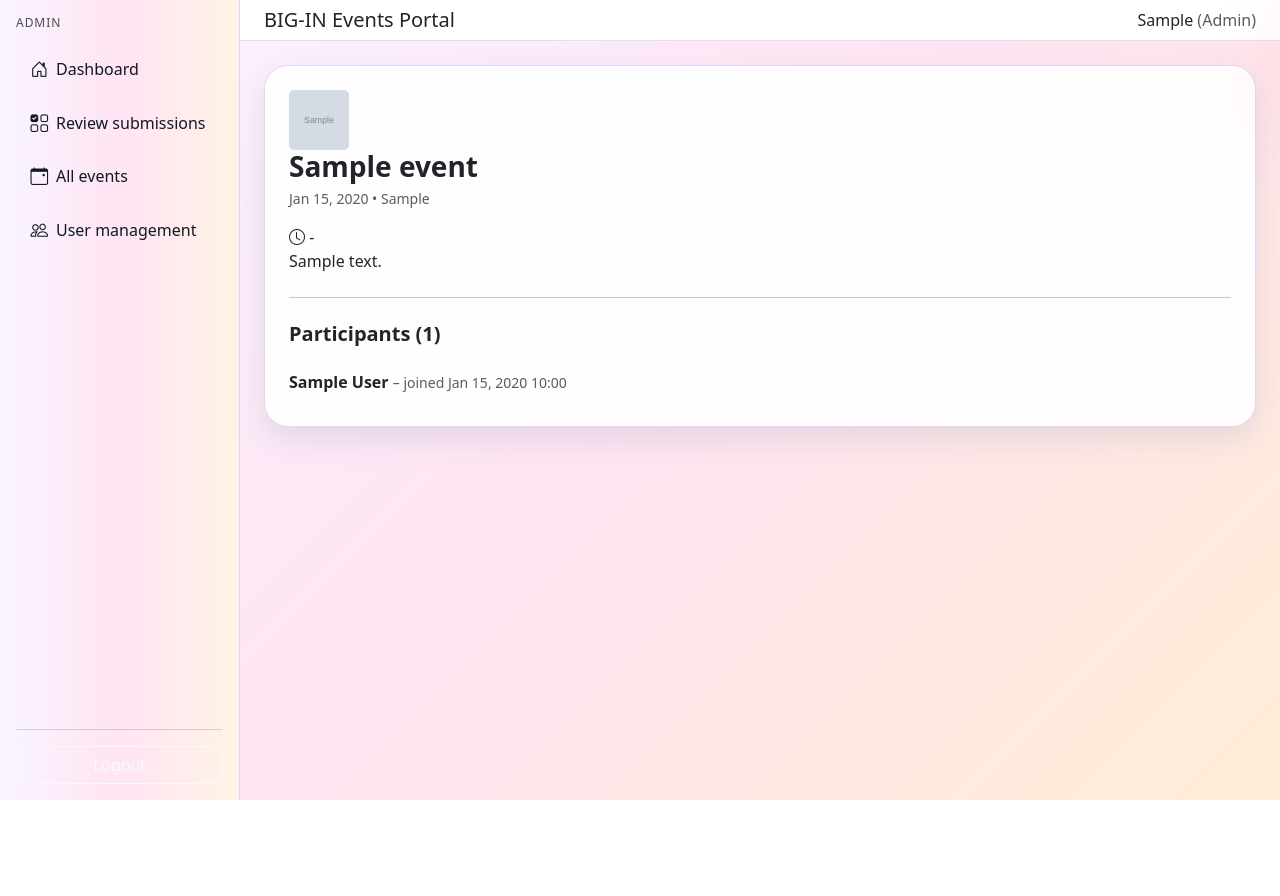
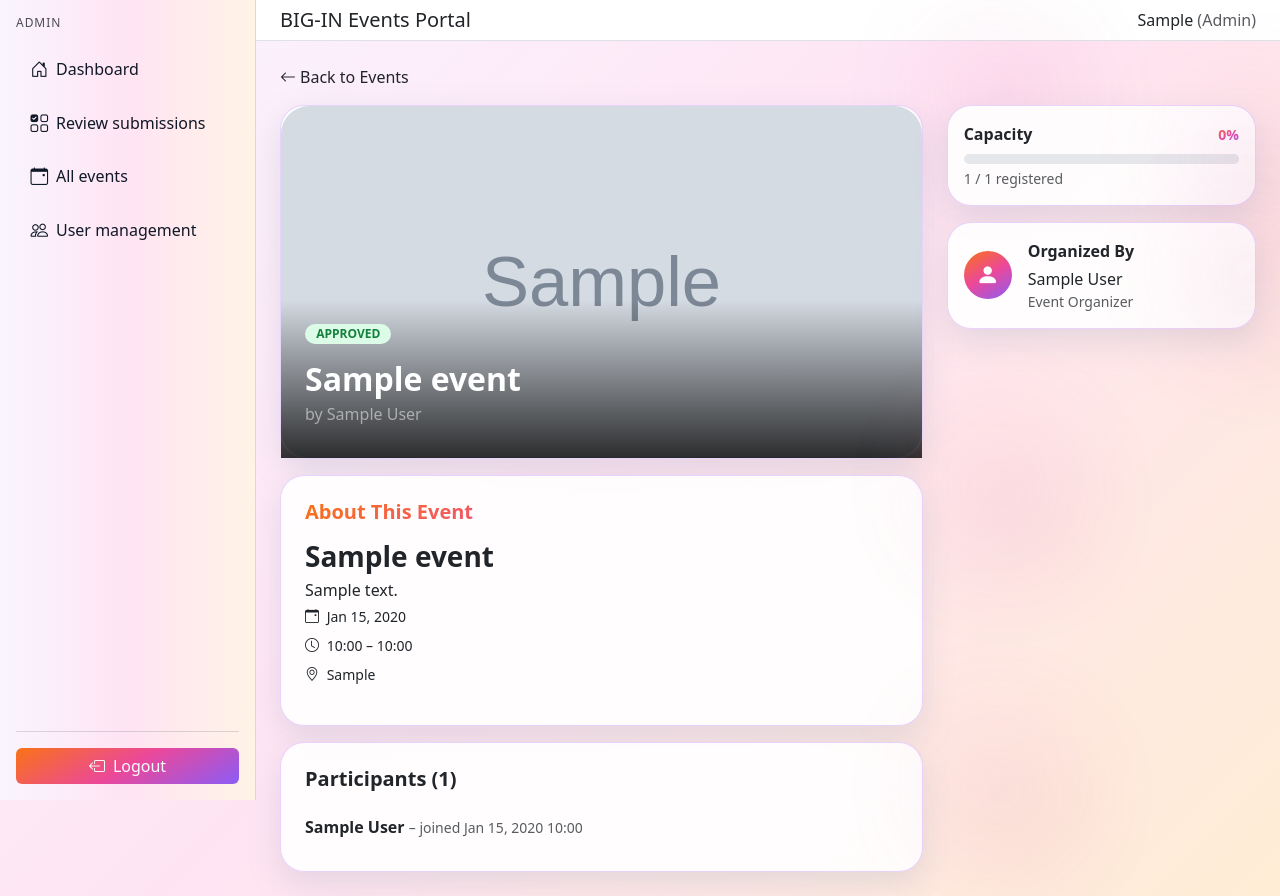
Before and after one commit to Nopd101/community_events_portal, a Django app: page /events/events/1/ in a window 1280 px wide; the page is wider, and only the part inside the window is pictured. Before the commit the page ends 800 px from the top of that part, so only its background shows below. Run offline with Django 5.2, Linux system fonts and the light colour scheme; a user stored in the database is signed in; tables that the repository leaves empty hold one stand-in row (values such as "Sample post"); grey boxes marked "Sample" are stand-in pictures.

Commit message:
polish fe

```diff
--- a/events/static/styles/dashboard.css
+++ b/events/static/styles/dashboard.css
@@ -189,8 +189,20 @@ ul.list-group.panel-list > li.list-group-item {
   border: none !important;
 }
 .sidebar-panel{
+  position: fixed;
+  top: 0;
+  left: 0;
+  width: 16rem;
+  height: 100vh;
+  overflow-y: auto;
   background: linear-gradient(90deg, #f9f5ff, #ffe4f3, #fff3e6);
   border-right: 1px solid rgba(168, 85, 247, 0.25);
+}
+
+.main-shell {
+  margin-left: 16rem;
+  min-height: 100vh;
+  background: transparent;
 }
 .bg-grad{
   background: linear-gradient(150deg, #f97316, #ec4899, #8b5cf6) !important;
@@ -203,7 +215,6 @@ ul.list-group.panel-list > li.list-group-item {
   gap: 1.5rem;
   width: 100%;
 }
-/* Make it responsive */
 @media (max-width: 992px) {
   .event-row-cards {
     grid-template-columns: repeat(2, 1fr);
--- /dev/null
+++ b/events/static/styles/details.css
@@ -0,0 +1,111 @@
+.back-link i {
+    font-size: 1rem;
+}
+
+.event-detail-hero {
+    overflow: hidden;
+    padding: 0;
+    box-shadow: none !important;
+    border: none !important;
+    background-color: transparent !important;
+}
+
+.event-hero-image-wrapper {
+    position: relative;
+    height: 22rem;
+    overflow: hidden;
+}
+
+.event-hero-image {
+    border-radius: 1.75rem;
+    width: 100%;
+    height: 100%;
+    object-fit: cover;
+    display: block;
+}
+
+.event-hero-placeholder {
+    width: 100%;
+    height: 100%;
+    background: linear-gradient(135deg, #f9f5ff, #ffe4f3, #ffedd5);
+    display: flex;
+    align-items: center;
+    justify-content: center;
+    color: #9ca3af;
+    font-size: 0.9rem;
+}
+
+.event-hero-gradient {
+    position: absolute;
+    inset: 0;
+    background: linear-gradient(to top, rgba(0, 0, 0, 0.8), transparent 45%);
+}
+
+.event-hero-text {
+    position: absolute;
+    bottom: 0;
+    left: 0;
+    right: 0;
+    color: #fff;
+}
+
+.text-white-75 {
+    color: rgba(255, 255, 255, 0.75);
+}
+
+.hero-badge {
+    border-radius: 999px;
+    padding: 0.25rem 0.7rem;
+    font-size: 0.75rem;
+    font-weight: 600;
+}
+
+.hero-badge-approved {
+    background: #dcfce7;
+    color: #15803d;
+}
+
+.hero-badge-category {
+    background: #f3e8ff;
+    color: #7c3aed;
+}
+
+.event-side-card {
+    border-radius: 1.25rem;
+}
+
+.event-capacity-progress {
+    height: 0.6rem;
+    border-radius: 999px;
+    background-color: #e5e7eb;
+}
+
+.event-capacity-progress .progress-bar {
+    background: #000;
+    border-radius: 999px;
+}
+
+.text-grad {
+    background: linear-gradient(150deg, #f97316, #ec4899, #8b5cf6);
+    -webkit-background-clip: text;
+    -webkit-text-fill-color: transparent;
+}
+
+.organizer-avatar {
+    width: 48px;
+    height: 48px;
+    border-radius: 999px;
+    background: linear-gradient(150deg, #f97316, #ec4899, #8b5cf6);
+    display: flex;
+    align-items: center;
+    justify-content: center;
+    color: #fff;
+    font-size: 1.4rem;
+}
+
+.event-participant-item {
+    background: transparent !important;
+    border: none !important;
+    padding-left: 0;
+    padding-right: 0;
+}
--- a/events/templates/events/attendee_events.html
+++ b/events/templates/events/attendee_events.html
@@ -5,6 +5,7 @@
     <li class="nav-item">
       <a class="nav-link sidebar-pill-link {% if request.resolver_match.url_name == 'attendee_events' %}active{% endif %}"
         href="{% url 'events:attendee_events' %}">
+        <i class="bi bi-house-door"></i>
         All events
       </a>
     </li>
@@ -12,6 +13,7 @@
     <li class="nav-item">
       <a class="nav-link sidebar-pill-link {% if request.resolver_match.url_name == 'attendee_my_events' %}active{% endif %}"
         href="{% url 'events:attendee_my_events' %}">
+        <i class="bi bi-calendar-event"></i>
         My registered events
       </a>
     </li>
@@ -23,7 +25,7 @@
     <li class="nav-item">
       <a class="nav-link sidebar-pill-link {% if request.resolver_match.url_name == 'attendee_profile' %}active{% endif %}"
         href="{% url 'events:attendee_profile' %}">
-        Edit profile
+        <i class="bi bi-people"></i>Edit profile
       </a>
     </li>
   </ul>
--- a/events/templates/events/attendee_my_events.html
+++ b/events/templates/events/attendee_my_events.html
@@ -6,6 +6,7 @@
     <li class="nav-item">
       <a class="nav-link sidebar-pill-link {% if request.resolver_match.url_name == 'attendee_events' %}active{% endif %}"
         href="{% url 'events:attendee_events' %}">
+        <i class="bi bi-house-door"></i>
         All events
       </a>
     </li>
@@ -13,6 +14,7 @@
     <li class="nav-item">
       <a class="nav-link sidebar-pill-link {% if request.resolver_match.url_name == 'attendee_my_events' %}active{% endif %}"
         href="{% url 'events:attendee_my_events' %}">
+        <i class="bi bi-calendar-event"></i>
         My registered events
       </a>
     </li>
@@ -24,7 +26,7 @@
     <li class="nav-item">
       <a class="nav-link sidebar-pill-link {% if request.resolver_match.url_name == 'attendee_profile' %}active{% endif %}"
         href="{% url 'events:attendee_profile' %}">
-        Edit profile
+        <i class="bi bi-people"></i>Edit profile
       </a>
     </li>
   </ul>
--- a/events/templates/events/attendee_profile.html
+++ b/events/templates/events/attendee_profile.html
@@ -6,6 +6,7 @@
     <li class="nav-item">
       <a class="nav-link sidebar-pill-link {% if request.resolver_match.url_name == 'attendee_events' %}active{% endif %}"
         href="{% url 'events:attendee_events' %}">
+        <i class="bi bi-house-door"></i>
         All events
       </a>
     </li>
@@ -13,6 +14,7 @@
     <li class="nav-item">
       <a class="nav-link sidebar-pill-link {% if request.resolver_match.url_name == 'attendee_my_events' %}active{% endif %}"
         href="{% url 'events:attendee_my_events' %}">
+        <i class="bi bi-calendar-event"></i>
         My registered events
       </a>
     </li>
@@ -24,7 +26,7 @@
     <li class="nav-item">
       <a class="nav-link sidebar-pill-link {% if request.resolver_match.url_name == 'attendee_profile' %}active{% endif %}"
         href="{% url 'events:attendee_profile' %}">
-        Edit profile
+        <i class="bi bi-people"></i>Edit profile
       </a>
     </li>
   </ul>
--- a/events/templates/events/dashboard_base.html
+++ b/events/templates/events/dashboard_base.html
@@ -1,16 +1,15 @@
 {% extends "base.html" %} {% block content %}
 <div class="d-flex" style="min-height: 100vh">
   <nav
-    class="sidebar-panel text-white p-3 d-flex flex-column justify-content-between"
-    style="width: 240px"
-  >
+    class="sidebar-panel text-white p-3 d-flex flex-column justify-content-between">
     <div>{% block sidebar %} {% endblock %}</div>
 
     <div class="mt-4">
       <hr class="border-secondary" />
       <form method="post" action="{% url 'logout' %}">
         {% csrf_token %}
-        <button type="submit" class="btn btn-outline-light w-100">
+        <button type="submit" class="btn btn-outline-light w-100 bg-grad gap-2 d-flex align-items-center justify-content-center">
+          <i class="bi bi-box-arrow-left"></i>
           Logout
         </button>
       </form>
--- a/events/templates/events/event_delete.html
+++ b/events/templates/events/event_delete.html
@@ -32,7 +32,7 @@
 {% block main_content %}
   <h5>Delete "{{ object }}"?</h5>
   <form method="post">{% csrf_token %}
-    <button class="btn btn-danger">Yes, delete</button>
+    <button class="btn btn-danger bg-grad">Yes, delete</button>
     <a href="{% url 'events:organizer_events' %}" class="btn btn-secondary">Cancel</a>
   </form>
 {% endblock %}
--- a/events/templates/events/event_detail.html
+++ b/events/templates/events/event_detail.html
@@ -7,7 +7,8 @@
       <li class="nav-item">
         <a class="nav-link sidebar-pill-link {% if request.resolver_match.url_name == 'admin_dashboard' %}active{% endif %}"
           href="{% url 'events:admin_dashboard' %}">
-          <i class="bi bi-house-door"></i> Dashboard
+          <i class="bi bi-house-door"></i>
+          Dashboard
         </a>
       </li>
 
@@ -39,17 +40,17 @@
     <ul class="nav flex-column gap-2 dashboard-sidebar-nav">
       <li class="nav-item">
         <a class="nav-link sidebar-pill-link {% if request.resolver_match.url_name == 'organizer_dashboard' %}active{% endif %}" href="{% url 'events:organizer_dashboard' %}">
-        Dashboard
+          <i class="bi bi-house-door"></i>Dashboard
         </a>
       </li>
       <li class="nav-item">
         <a class="nav-link sidebar-pill-link {% if request.resolver_match.url_name == 'organizer_events' %}active{% endif %}" href="{% url 'events:organizer_events' %}">
-        My events
+          <i class="bi bi-calendar-event"></i>My events
         </a>
       </li>
       <li class="nav-item">
         <a class="nav-link sidebar-pill-link {% if request.resolver_match.url_name == 'event_create' %}active{% endif %}" href="{% url 'events:event_create' %}">
-        Create event
+          <i class="bi bi-plus-circle"></i>Create event
         </a>
       </li>
       <li class="nav-item mt-3">
@@ -57,7 +58,7 @@
       </li>
       <li class="nav-item">
         <a class="nav-link sidebar-pill-link {% if request.resolver_match.url_name == 'organizer_profile' %}active{% endif %}" href="{% url 'events:organizer_profile' %}">
-        Edit profile
+          <i class="bi bi-people"></i>Edit profile
         </a>
       </li>
     </ul>
@@ -65,10 +66,10 @@
   {% elif request.user.profile.role == 'attendee' %}
     <h6 class="text-uppercase mb-3 dashboard-sidebar-title text-dark">Attendee</h6>
     <ul class="nav flex-column gap-2 dashboard-sidebar-nav">
-
       <li class="nav-item">
         <a class="nav-link sidebar-pill-link {% if request.resolver_match.url_name == 'attendee_events' %}active{% endif %}"
           href="{% url 'events:attendee_events' %}">
+          <i class="bi bi-house-door"></i>
           All events
         </a>
       </li>
@@ -76,72 +77,103 @@
       <li class="nav-item">
         <a class="nav-link sidebar-pill-link {% if request.resolver_match.url_name == 'attendee_my_events' %}active{% endif %}"
           href="{% url 'events:attendee_my_events' %}">
+          <i class="bi bi-calendar-event"></i>
           My registered events
         </a>
       </li>
 
       <li class="nav-item mt-3">
-        <span class="nav-link text-dark p-0">Profile</span>
+        <span class="nav-link text-dark p-0 ">Profile</span>
       </li>
 
       <li class="nav-item">
         <a class="nav-link sidebar-pill-link {% if request.resolver_match.url_name == 'attendee_profile' %}active{% endif %}"
           href="{% url 'events:attendee_profile' %}">
-          Edit profile
+          <i class="bi bi-people"></i>Edit profile
         </a>
       </li>
-
     </ul>
   {% endif %}
 
 {% endblock %}
+{% block main_content %}
 
-{% block main_content %}
-<div class="event-detail-card p-4">
+<a href="javascript:history.back()"
+   class="back-link d-inline-flex align-items-center mb-3 text-dark text-decoration-none">
+  <i class="bi bi-arrow-left me-1"></i>
+  Back to Events
+</a>
+
+<div class="row g-4">
+
+  <div class="col-lg-8">
+    <div class="d-flex flex-column gap-3">
+
+      <div class="panel-card p-0 event-hero-wrapper">
+        <div class="event-hero-image-wrapper">
           {% if event.image %}
-    <img src="{{ event.image.url }}"
-          style="width: 60px; height: 60px; object-fit: cover; border-radius: 5px;">
+            <img src="{{ event.image.url }}" alt="{{ event.title }}" class="event-hero-image">
           {% else %}
-    <span class="text-muted small">No image</span>
+            <div class="event-hero-placeholder">
+              <span>No image</span>
+            </div>
           {% endif %}
+          <div class="event-hero-gradient">
+            <div class="event-hero-text p-4">
+
+              {% if event.status %}
+                <span class="badge hero-badge hero-badge-approved text-uppercase me-2">
+                  {{ event.status }}
+                </span>
+              {% endif %}
+              {% if event.category %}
+                <span class="badge hero-badge hero-badge-category">
+                  {{ event.category }}
+                </span>
+              {% endif %}
+
+              <h2 class="fw-bold text-white mt-3 mb-1">{{ event.title }}</h2>
+              {% if event.organizer %}
+                <div class="text-white-50 mb-2">
+                  by {{ event.organizer.get_full_name|default:event.organizer.username }}
+                </div>
+              {% endif %}
+          </div>
+          </div>
+        </div>
+      </div>
+
+      <div class="panel-card p-4">
+        <h5 class="mb-3 text-grad fw-semibold">About This Event</h5>
 
         <h3 class="fw-bold mb-1">{{ event.title }}</h3>
 
-  <div class="text-muted small mb-3">
-    {{ event.date|date:"M d, Y" }} • {{ event.location }}
+        <p class="mb-1">{{ event.short_description }}</p>
+
+        <div class="small mb-2">
+          <i class="bi bi-calendar-event me-1"></i>
+          {{ event.date|date:"M d, Y" }}
         </div>
-  <div> <i class="bi bi-clock"></i> {{ e.start_time|time:"H:i" }} - {{ e.end_time|time:"H:i" }}</div>
-  {% if e.location %}
-    <div class="small mb-1">
-      <i class="bi bi-geo-alt me-1"></i>{{ e.location }}
+
+        <div class="small mb-2">
+          <i class="bi bi-clock me-1"></i>
+          {{ event.start_time|time:"H:i" }} – {{ event.end_time|time:"H:i" }}
+        </div>
+
+        {% if event.location %}
+          <div class="small mb-3">
+            <i class="bi bi-geo-alt me-1"></i>
+            {{ event.location }}
           </div>
         {% endif %}
 
-  <p class="mb-4">{{ event.short_description }}</p>
+      </div>
 
-  {# Attendee Buttons #}
-  {% if request.user.profile.role == 'attendee' %}
-    <div class="d-flex gap-2 mb-4">
-      {% if joined %}
-        <a class="btn btn-primary btn-sm px-3"
-           href="{% url 'events:feedback_create' event.id %}">
-          Give Feedback
-        </a>
-      {% else %}
-        <a class="btn btn-outline-secondary btn-sm px-3"
-           href="{% url 'events:attendee_join_event' event.id %}">
-          Join Event
-        </a>
-      {% endif %}
     </div>
-  {% endif %}
 
-  {# Organizer / Admin Participant List #}
     {% if request.user.is_superuser or request.user.profile.role == 'organizer' %}
-    <hr class="my-4">
-
+      <div class="panel-card p-4 mt-3">
         <h5 class="fw-semibold mb-3">Participants ({{ participants|length }})</h5>
-
         {% if participants %}
           <ul class="list-group list-group-flush">
             {% for p in participants %}
@@ -154,9 +186,70 @@
             {% endfor %}
           </ul>
         {% else %}
-      <p class="text-muted mt-2">No participants yet.</p>
+          <p class="text-muted mt-2 mb-0">No participants yet.</p>
+        {% endif %}
+      </div>
+    {% endif %}
+  </div>
+
+  <div class="col-lg-4 d-flex flex-column gap-3">
+
+    <div class="panel-card p-3">
+      <div class="d-flex justify-content-between align-items-center mb-2">
+        <span class="fw-semibold">Capacity</span>
+        <span class="text-grad fw-semibold small">
+          {{ capacity_percent|default:"0" }}%
+        </span>
+      </div>
+
+      <div class="progress event-capacity-progress mb-1">
+        <div class="progress-bar"
+             role="progressbar"
+             style="width: {{ capacity_percent|default:0 }}%;"
+             aria-valuenow="{{ capacity_percent|default:0 }}"
+             aria-valuemin="0"
+             aria-valuemax="100">
+        </div>
+      </div>
+
+      <div class="small text-muted">
+        {% if event.capacity %}
+          {{ participants|length }} / {{ event.capacity.max_participants }} registered
+        {% else %}
+          {{ participants|length }} registered
+        {% endif %}
+      </div>
+    </div>
+
+    <div class="panel-card p-3 d-flex align-items-center gap-3">
+      <div class="organizer-avatar">
+        <i class="bi bi-person-fill"></i>
+      </div>
+      <div>
+        <div class="fw-semibold">Organized By</div>
+        {% if event.organizer %}
+          <div class="mt-1">
+            <div>{{ event.organizer.get_full_name|default:event.organizer.username }}</div>
+            <div class="text-muted small">Event Organizer</div>
+          </div>
+        {% endif %}
+      </div>
+    </div>
+    {% if request.user.profile.role == 'attendee' %}
+      {% if joined %}
+        <a class="btn btn-light w-100 border"
+           href="{% url 'events:feedback_create' event.id %}">
+          Give Feedback
+        </a>
+      {% else %}
+        <a class="btn bg-grad text-white w-100"
+           href="{% url 'events:attendee_join_event' event.id %}">
+          Join Event
+        </a>
       {% endif %}
     {% endif %}
+  </div>
 
 </div>
+
 {% endblock %}
--- a/templates/base.html
+++ b/templates/base.html
@@ -7,7 +7,7 @@
   <link href="https://cdn.jsdelivr.net/npm/bootstrap@5.3.3/dist/css/bootstrap.min.css" rel="stylesheet">
   <link rel="stylesheet" href="{% static 'styles/dashboard.css' %}">
   <link rel="stylesheet" href="https://cdn.jsdelivr.net/npm/bootstrap-icons@1.11.3/font/bootstrap-icons.min.css">
-
+  <link rel="stylesheet" href="{% static 'styles/details.css' %}">
 </head>
 <body class="bg-light">
 
```
Also changed, not shown: events/templates/events/event_form.html (+4 -4 lines), events/templates/events/organizer_dashboard.html (+4 -4 lines), events/templates/events/organizer_event_feedback.html (+5 -5 lines), events/templates/events/organizer_events.html (+6 -6 lines), events/templates/events/organizer_profile.html (+4 -4 lines), media/events/images/6a8c0a9f1b3647048dd437a030a545c9.png (added). Lines whose indentation alone changed are shown as unchanged.
